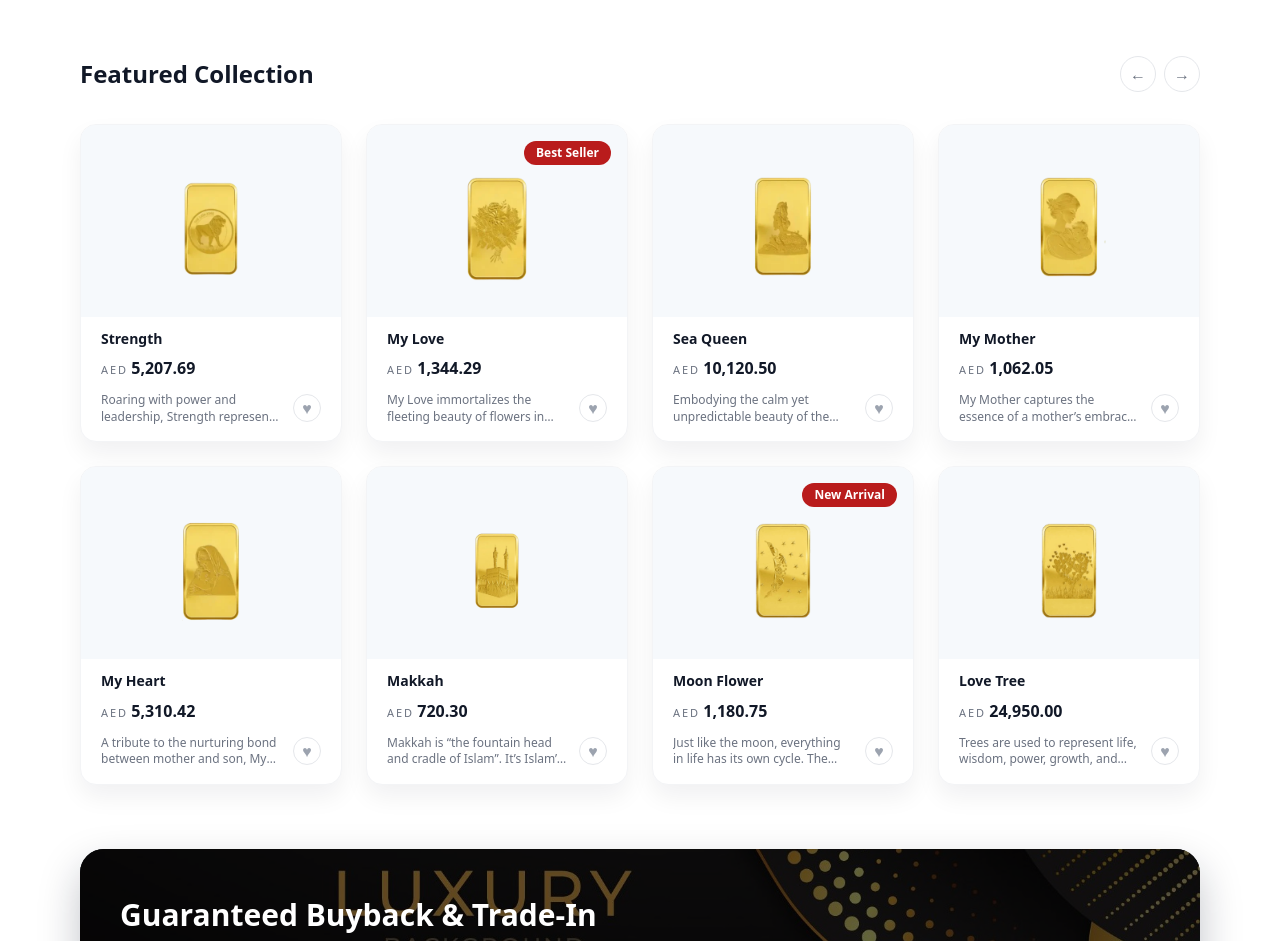
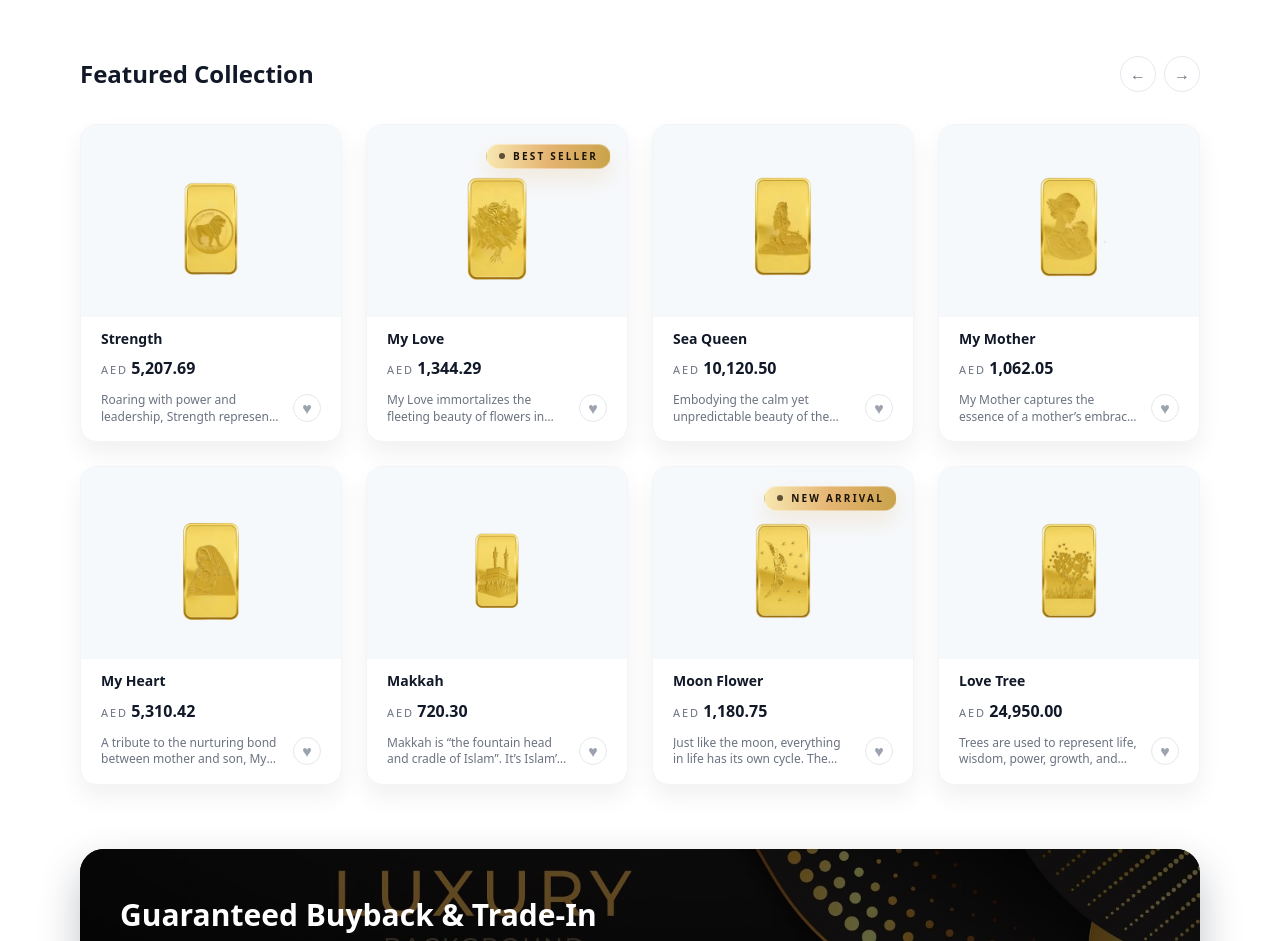
Before and after one commit to ShahrzadRasekh/Wahaj, a Next.js app: page / in a window 1280 px wide. Shown: the part 1660-2601 px from the top of the page. Built offline with nearby package versions, Linux system fonts and the light colour scheme.

Commit message:
making Badges more beautiful

```diff
--- a/app/page.tsx
+++ b/app/page.tsx
@@ -49,7 +49,7 @@ const featuredProducts = [
     id: 2,
     name: 'My Love',
     price: '1,344.29',
-    badge: 'Best Seller',
+    badge: { label: "Best Seller", variant: "gold" },
     image: '/products/Bouquet.jpg',
     description:'My Love immortalizes the fleeting beauty of flowers in gold, creating an eternal symbol of affection. Just as love endures, this bouquet remains forever fresh',
   },
@@ -89,7 +89,7 @@ const featuredProducts = [
     id: 7,
     name: 'Moon Flower',
     price: '1,180.75',
-    badge: 'New Arrival',
+    badge: { label: "New Arrival", variant: "gold" },
     image: '/products/MoonFlower.jpg',
     description:'Just like the moon, everything in life has its own cycle. The moon rises as the day ends for us and we begin our recovery from it',
   },
@@ -536,6 +536,34 @@ function CategorySection() {
     </section>
   );
 }
+function LuxuryBadge({
+  label,
+  variant = "gold",
+}: {
+  label: string;
+  variant?: "gold" | "black" | "ruby";
+}) {
+  const styles =
+    variant === "black"
+      ? "bg-gradient-to-r from-[#0b0f14] via-[#111827] to-[#0b0f14] text-white border-white/10 shadow-[0_10px_25px_rgba(0,0,0,0.35)]"
+      : variant === "ruby"
+      ? "bg-gradient-to-r from-[#7f1d1d] via-[#b91c1c] to-[#7f1d1d] text-white border-white/10 shadow-[0_10px_25px_rgba(185,28,28,0.25)]"
+      : "bg-gradient-to-r from-[#f7e7b0] via-[#e5b472] to-[#caa24b] text-[#1b1408] border-white/40 shadow-[0_10px_25px_rgba(229,180,114,0.25)]";
+
+  return (
+    <span
+      className={[
+        "inline-flex items-center gap-2 rounded-full border px-3 py-1",
+        "text-[10px] font-semibold uppercase tracking-[0.22em]",
+        "backdrop-blur-sm",
+        styles,
+      ].join(" ")}
+    >
+      <span className="h-1.5 w-1.5 rounded-full bg-current opacity-70" />
+      {label}
+    </span>
+  );
+}
 
 
 /* -------------------------------------- */
@@ -581,11 +609,15 @@ function FeaturedSection() {
                   <div className="h-40 w-full rounded-xl bg-gradient-to-br from-yellow-100 via-amber-300 to-yellow-700" />
                 )}
 
-                {product.badge && (
-                  <span className="absolute right-4 top-4 rounded-full bg-[#b91c1c] px-3 py-1 text-xs font-semibold text-white">
-                    {product.badge}
-                  </span>
-                )}
+{product.badge && (
+  <div className="absolute right-4 top-4">
+    <LuxuryBadge
+      label={typeof product.badge === "string" ? product.badge : product.badge.label}
+      variant={typeof product.badge === "string" ? "gold" : product.badge.variant}
+    />
+  </div>
+)}
+
               </div>
 
               {/* Product name + price */}
```
